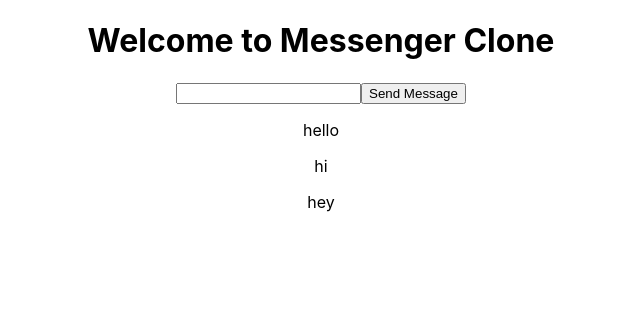
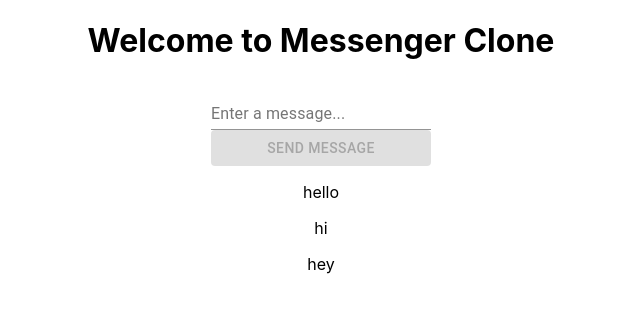
Before and after one commit to dealbisac/messenger-clone, a React (Create React App) app: page / in a window 1280 px wide. Shown: the top 312 px of the page, without its empty margins (319-959 px from the left). Built offline with nearby package versions, Linux system fonts and the light colour scheme.

Commit message:
usestate and useeffect

```diff
--- a/src/App.js
+++ b/src/App.js
@@ -1,11 +1,23 @@
-import React, { useState } from 'react';
+import React, { useState, useEffect } from 'react';
 import './App.css';
+import { Button, FormControl, Input, InputLabel } from '@material-ui/core';
+import Message from './Message';
 
 function App() {
   const [input, setInput] = useState('');
   const [messages, setMessages] = useState(['hello', 'hi', 'hey']);
-  console.log(input);
-  console.log(messages);
+  const [username, setUsername] = useState('');
+
+  //useState = variable in REACT.
+  //useEffect = run code on a condition in REACT.
+
+  useEffect(() => {
+    //run code here..
+    //if dependecy is blank, this code runs ONCE when the app component loads
+    //if input is present, this code runs when the input changes
+
+
+  }, [input])
 
   const sendMessages = (event) => {
     event.preventDefault();
@@ -17,13 +29,16 @@
     <div className="App">
       <h1>Welcome to Messenger Clone</h1>
       <form>
-        <input value={input} onChange={event => setInput(event.target.value)} />
-        <button type="submit" onClick={sendMessages}>Send Message</button>
+        <FormControl>
+          <InputLabel>Enter a message...</InputLabel>
+          <Input value={input} onChange={event => setInput(event.target.value)} />
+          <Button disabled={!input} variant="contained" color="primary" type="submit" onClick={sendMessages}>Send Message</Button>
+        </FormControl>
       </form>
 
       {
         messages.map(message => (
-          <p>{message}</p>
+          <Message text={message} />
         ))
       }
 
--- /dev/null
+++ b/src/Message.js
@@ -0,0 +1,12 @@
+import React from 'react';
+import './Message.css';
+
+function Message(props) {
+    return (
+        <div>
+            <p>{props.text}</p>
+        </div>
+    )
+}
+
+export default Message
```
Also changed, not shown: src/Message.css (added).
